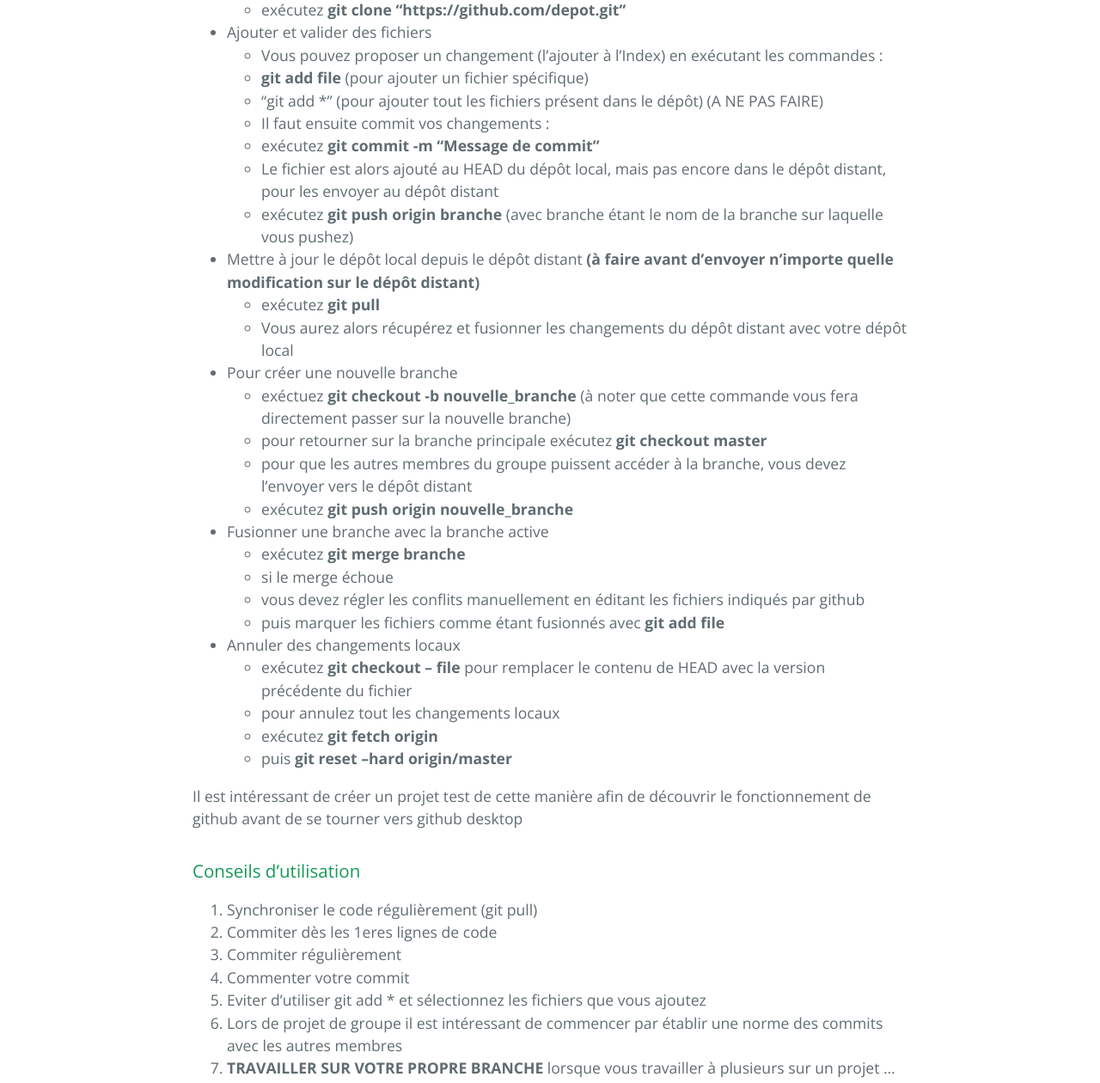
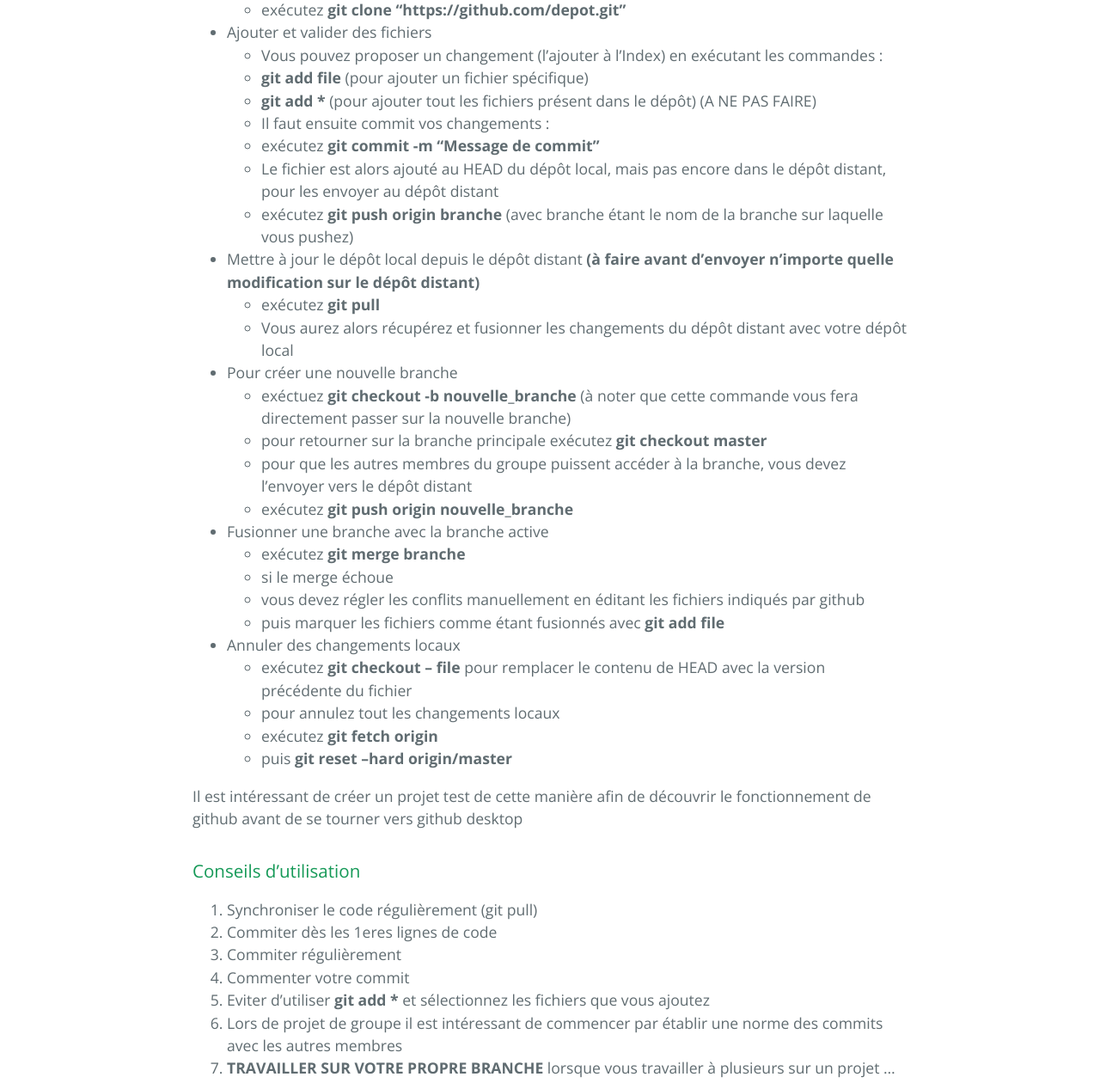
Before and after one commit to CIA-Oceanix/CIA-Oceanix.github.io, a Jekyll site: the page built from git.md, in a window 1280 px wide. Shown: the part 601-1861 px from the top of the page at 86% size. Built offline with Jekyll 4.4.1, drawn with Linux system fonts in a browser that asks for light colours; our own code applies the rules of GitHub Pages for plain Markdown files.

Commit message:
Update git.md

```diff
--- a/git.md
+++ b/git.md
@@ -6,21 +6,25 @@
   - placer vous dans le dossier **cd /path/to/directory**
   - exécutez la command **git init** pour créer le dépôt
 
+
 - Cloner un dépôt existant sur votre machine
   - exécutez **git clone "https://github.com/depot.git"**
+
 
 - Ajouter et valider des fichiers
   - Vous pouvez proposer un changement (l'ajouter à l'Index) en exécutant les commandes :
    - **git add file** (pour ajouter un fichier spécifique)
-   - "git add *" (pour ajouter tout les fichiers présent dans le dépôt) (A NE PAS FAIRE)
+   - **git add \*** (pour ajouter tout les fichiers présent dans le dépôt) (A NE PAS FAIRE)
   - Il faut ensuite commit vos changements :
    - exécutez **git commit -m "Message de commit"**
   - Le fichier est alors ajouté au HEAD du dépôt local, mais pas encore dans le dépôt distant, pour les envoyer au dépôt distant
    - exécutez **git push origin branche** (avec branche étant le nom de la branche sur laquelle vous pushez)
 
+
 - Mettre à jour le dépôt local depuis le dépôt distant **(à faire avant d'envoyer n'importe quelle modification sur le dépôt distant)**
   - exécutez **git pull**
   - Vous aurez alors récupérez et fusionner les changements du dépôt distant avec votre dépôt local
+
 
 - Pour créer une nouvelle branche
   - exéctuez **git checkout -b nouvelle_branche** (à noter que cette commande vous fera directement passer sur la nouvelle branche)
@@ -28,22 +32,19 @@
   - pour que les autres membres du groupe puissent accéder à la branche, vous devez l'envoyer vers le dépôt distant
    - exécutez **git push origin nouvelle_branche**
 
+
 - Fusionner une branche avec la branche active
   - exécutez **git merge branche**
   - si le merge échoue
    - vous devez régler les conflits manuellement en éditant les fichiers indiqués par github
    - puis marquer les fichiers comme étant fusionnés avec **git add file**
+
+
 - Annuler des changements locaux
   - exécutez **git checkout -- file** pour remplacer le contenu de HEAD avec la version précédente du fichier
   - pour annulez tout les changements locaux
    - exécutez **git fetch origin**
    - puis **git reset --hard origin/master**
-
-
-
-
-
-
 
 
 
@@ -56,7 +57,7 @@
 1.  Commiter dès les 1eres lignes de code
 1.  Commiter régulièrement
 1.  Commenter votre commit
-1.  Eviter d'utiliser git add * et sélectionnez les fichiers que vous ajoutez
+1.  Eviter d'utiliser **git add \*** et sélectionnez les fichiers que vous ajoutez
 1.  Lors de projet de groupe il est intéressant de commencer par établir une norme des commits avec les autres membres
 1.  **TRAVAILLER SUR VOTRE PROPRE BRANCHE** lorsque vous travailler à plusieurs sur un projet ...
 1.  ... et également lorsque vous travailler seul. Afin de ne pas casser votre projet, créer une nouvelle branche quand vous commencez à travailler sur une nouvelle feature
```
